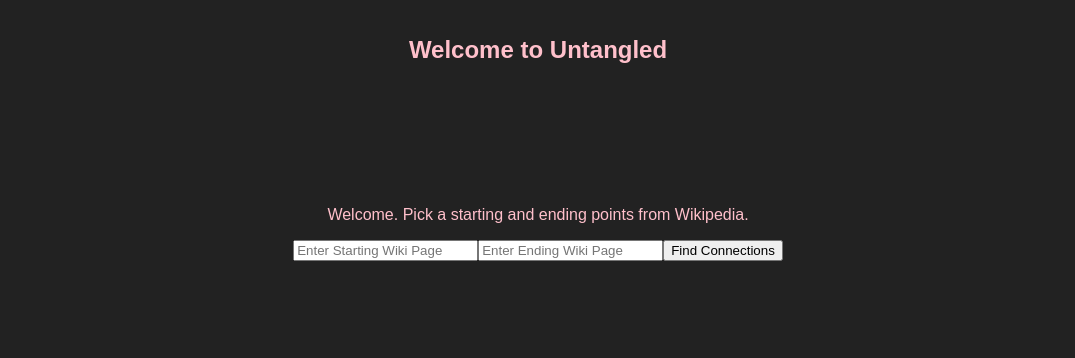
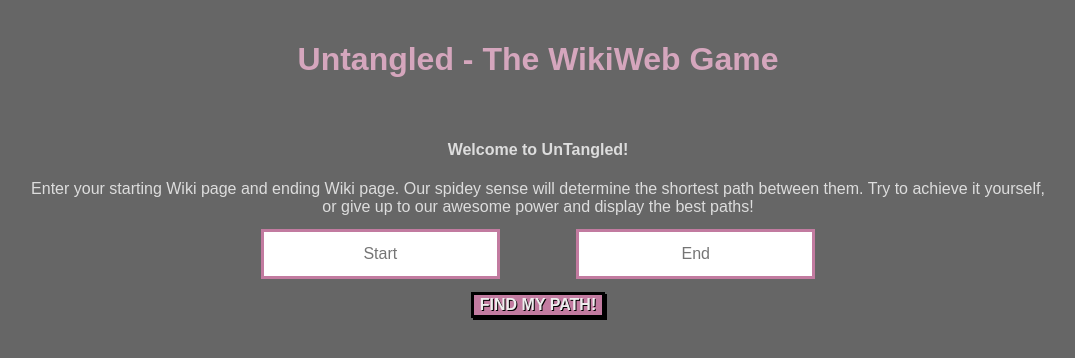
Before and after one commit to karinnainiguez/untangled, a React (Create React App) app: page / in a window 1280 px wide. Shown: the top 358 px of the page, without its empty margins (102-1177 px from the left). Built offline with nearby package versions, Linux system fonts and the light colour scheme.

Commit message:
add styling

```diff
--- a/src/App.css
+++ b/src/App.css
@@ -1,14 +1,20 @@
 body {
   text-align: center;
-  color: pink;
-  background-color: #222;
+  color: #dddddd;
+  background-color: #666666;
 }
 
 .App-header {
-  height: 150px;
   padding: 20px;
+  color: #d5a6bd;
 }
 
 .App-title {
-  font-size: 1.5em;
+  font-size: 2em;
 }
+
+.App > p {
+  width: 80vw;
+  text-align: center;
+  margin: 0 auto 1vw;
+}
--- a/src/App.js
+++ b/src/App.js
@@ -7,9 +7,12 @@
     return (
       <div className="App">
         <header className="App-header">
-          <h1 className="App-title">Welcome to Untangled</h1>
+          <h1 className="App-title">Untangled - The WikiWeb Game</h1>
         </header>
-        <p>Welcome.  Pick a starting and ending points from Wikipedia.</p>
+				<h4>Welcome to UnTangled!</h4>
+        <p>
+					Enter your starting Wiki page and ending Wiki page.  Our spidey sense will determine the shortest path between them.  Try to achieve it yourself, or give up to our awesome power and display the best paths!
+				</p>
 				<SearchForm />
       </div>
     );
--- a/src/Components/SearchForm.css
+++ b/src/Components/SearchForm.css
@@ -0,0 +1,23 @@
+.search-form {
+  width: 80vw;
+  margin: 0 auto;
+}
+
+.search-form > div > input {
+  border: 3px solid #c27ba0;
+  padding: 1vw;
+  margin: 0 3vw;
+  text-align: center;
+  font-size: 1em;
+}
+
+.search-form > .button {
+  margin: 1vw;
+  font-weight: bold;
+  background-color: #c27ba0;
+  color: #eeeeee;
+  border: 3px solid black;
+  text-shadow: 1px 1px black;
+  box-shadow: 2px 2px black;
+  font-size: 1em;
+}
--- a/src/Components/SearchForm.js
+++ b/src/Components/SearchForm.js
@@ -5,21 +5,23 @@
 	render(){
 		return (
 			<form className="search-form">
+				<div>
 					<input
 						type="text"
 						name="starting"
-					placeholder="Enter Starting Wiki Page"
+						placeholder="Start"
 						className="search-input"
 						/>
 					<input
 						type="text"
 						name="ending"
-					placeholder="Enter Ending Wiki Page"
+						placeholder="End"
 						className="search-input"
 						/>
+				</div>
 				<input
 					type="submit"
-					value="Find Connections"
+					value="FIND MY PATH!"
 					className="button"
 					/>
 			</form>
```
Lines whose indentation alone changed are shown as unchanged.
